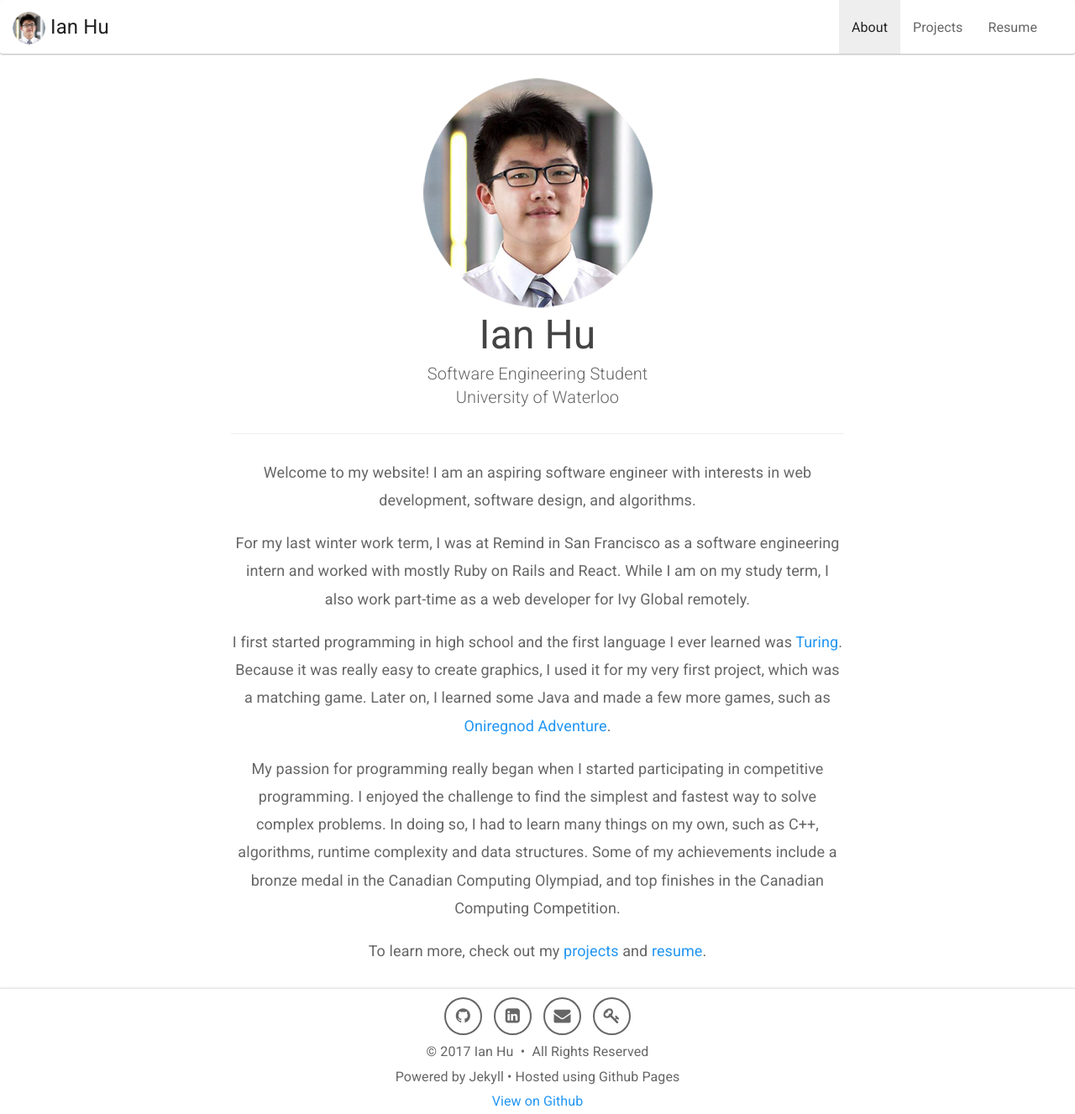
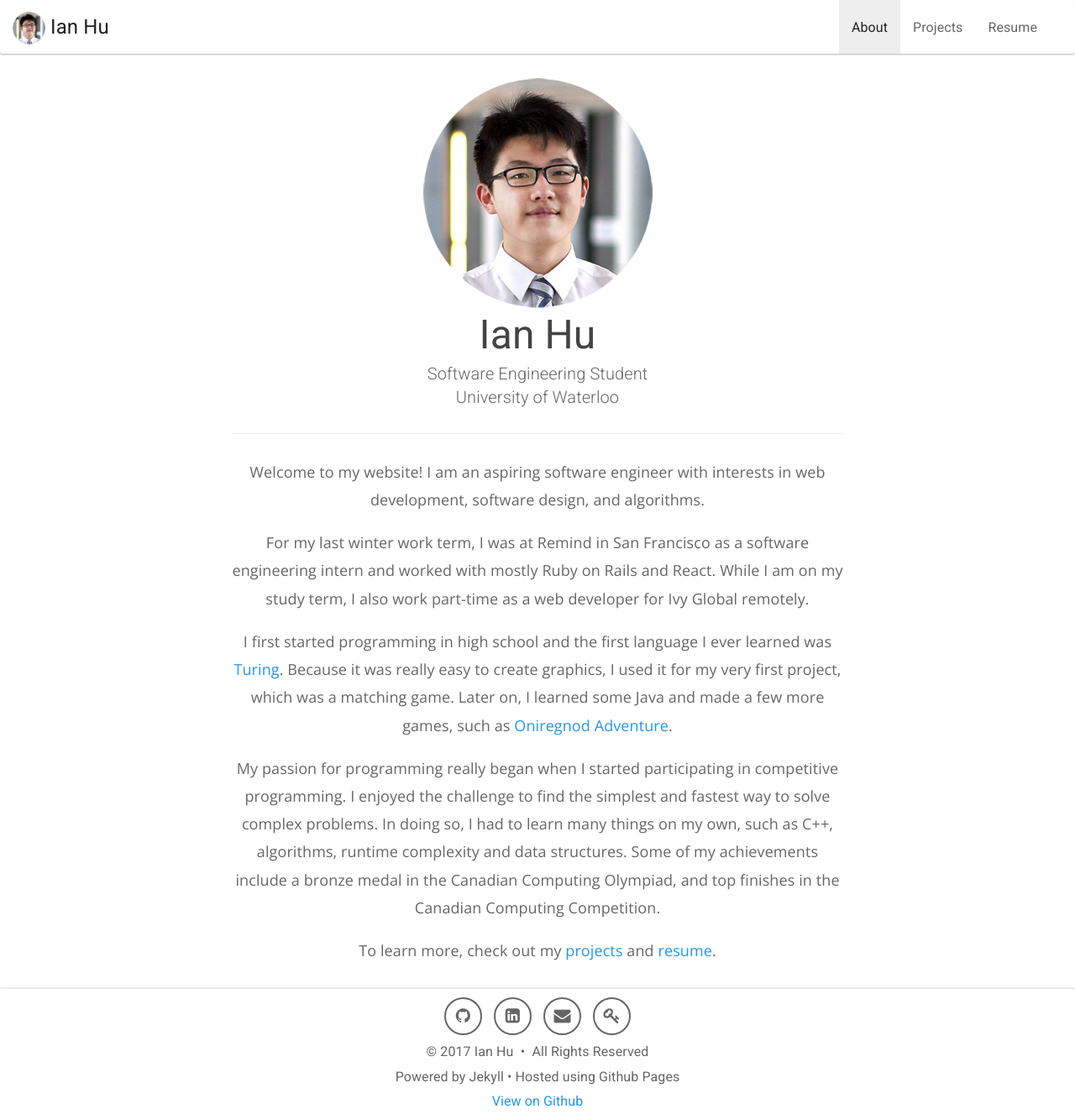
Before and after one commit to ian952/ian952.github.io, a Jekyll site: the page built from index.html, in a window 1280 px wide. Shown: the whole page at 84% size. Built offline with Jekyll 4.4.1, drawn with Linux system fonts in a browser that asks for light colours; nearby versions of some CDN libraries.

Commit message:
Use Open Sans for secondary font

```diff
--- a/_sass/_custom-theme.scss
+++ b/_sass/_custom-theme.scss
@@ -4,6 +4,8 @@
 
 $web-font-path: "https://fonts.googleapis.com/css?family=Roboto:300,400,500,700" !default;
 @import url($web-font-path);
+$secondary-font-path: "https://fonts.googleapis.com/css?family=Open+Sans:300,400,600,700";
+@import url($secondary-font-path);
 
 // Navbar =====================================================================
 
--- a/_sass/_custom-variables.scss
+++ b/_sass/_custom-variables.scss
@@ -48,6 +48,7 @@ $font-family-serif:       Georgia, "Times New Roman", Times, serif !default;
 //** Default monospace fonts for `<code>`, `<kbd>`, and `<pre>`.
 $font-family-monospace:   Menlo, Monaco, Consolas, "Courier New", monospace !default;
 $font-family-base:        $font-family-sans-serif !default;
+$font-family-secondary:   "Open Sans", $font-family-sans-serif;
 
 $font-size-base:          16px !default;
 $font-size-large:         ceil(($font-size-base * 1.25)) !default; // ~18px
--- a/_sass/_custom.sass
+++ b/_sass/_custom.sass
@@ -16,6 +16,9 @@ html, body
 		font-size: 20px
 	p
 		font-size: 18px
+
+.description
+	font-family: $font-family-secondary
 
 #profile-photo
 	width: 275px
--- a/index.html
+++ b/index.html
@@ -18,19 +18,19 @@ javascript: >
           Software Engineering Student<br/>University of Waterloo
         </p>
         <hr/>
-        <p>
+        <p class="description">
           Welcome to my website! I am an aspiring software engineer with interests in web development, software design, and algorithms.
         </p>
-        <p>
+        <p class="description">
           For my last winter work term, I was at Remind in San Francisco as a software engineering intern and worked with mostly Ruby on Rails and React. While I am on my study term, I also work part-time as a web developer for Ivy Global remotely.
         </p>
-        <p>
+        <p class="description">
           I first started programming in high school and the first language I ever learned was <a target="_blank" href="https://en.wikipedia.org/wiki/Turing_(programming_language)">Turing</a>. Because it was really easy to create graphics, I used it for my very first project, which was a matching game. Later on, I learned some Java and made a few more games, such as <a href="projects#oniregnod-adventure">Oniregnod Adventure</a>.
         </p>
-        <p>
+        <p class="description">
           My passion for programming really began when I started participating in competitive programming. I enjoyed the challenge to find the simplest and fastest way to solve complex problems. In doing so, I had to learn many things on my own, such as C++, algorithms, runtime complexity and data structures. Some of my achievements include a bronze medal in the Canadian Computing Olympiad, and top finishes in the Canadian Computing Competition.
         </p>
-        <p>
+        <p class="description">
           To learn more, check out my <a href="projects">projects</a> and <a href="resume">resume</a>.
         </p>
     </div>
--- a/projects/index.html
+++ b/projects/index.html
@@ -26,8 +26,10 @@ navbar_highlight: Projects
 		<div class = "panel-body">
 			<p class="lead">{{ project.lead }}</p>
 			<hr/>
-			<p>{{ project.description }}</p>
-			{{ project.content }}
+			<div class = "description">
+				<p>{{ project.description }}</p>
+				{{ project.content }}
+			</div>
 		</div>
 	</div>
 	{% endfor %}
```
